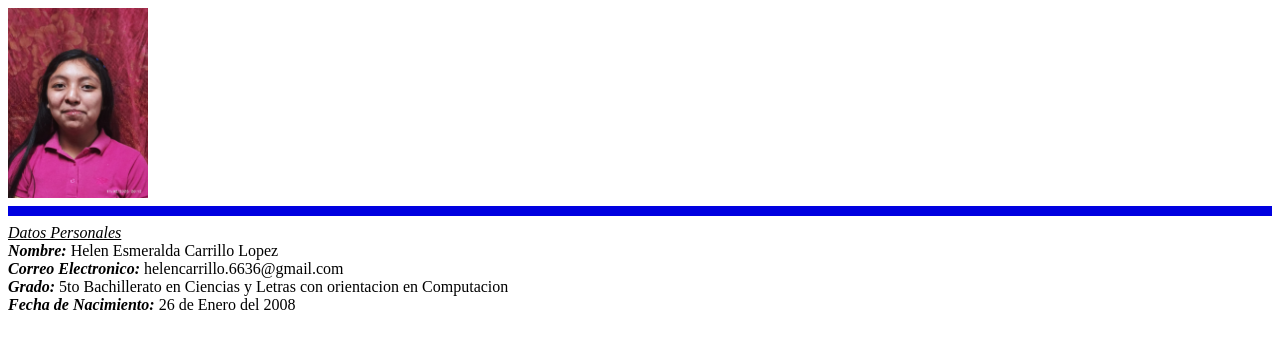
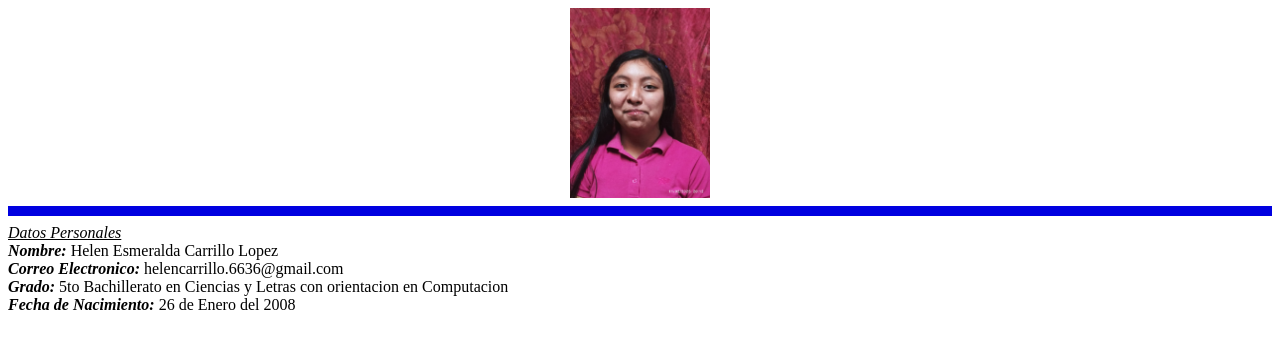
Before and after one commit to Hele-Carrillo/HeleCarrillo, a plain HTML site: page Persona.html in a window 1280 px wide. Drawn offline with Linux system fonts and the light colour scheme.

Commit message:
Persona.html

```diff
--- a/Persona.html
+++ b/Persona.html
@@ -5,7 +5,8 @@
 </style>
 </head>
 <body>
-  <img src="Yop.jpg" alt="imagen" height="190" width="140">
+  <center>
+  <img src="Yop.jpg" alt="imagen" height="190" width="140"></center>
 <hr color="write" size="10" aling="center"
 <font face="arial" size="15" color="black">
 <u> <i> Datos Personales </i> </u> <br>
```
